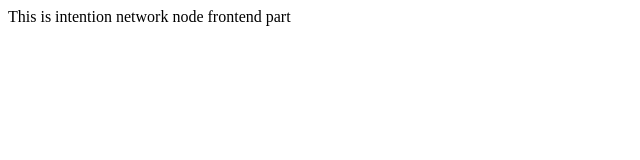
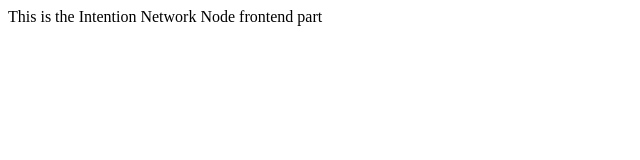
Before and after one commit to MillerRabin/node-frontend, a website: page index.html in a window 1280 px wide. Shown: the full height of the page, 0-640 px from the left. Drawn offline with Linux system fonts and the light colour scheme.

Commit message:
added package.json added readme.md

```diff
--- a/index.html
+++ b/index.html
@@ -2,9 +2,9 @@
 <html lang="en">
 <head>
     <meta charset="UTF-8">
-    <title>Intention network node</title>
+    <title>Intention Network Node</title>
 </head>
 <body>
-    This is intention network node frontend part
+    This is the Intention Network Node frontend part
 </body>
 </html>
```
Also changed, not shown: package.json (added, +24 -0 lines), readme.md (added).
